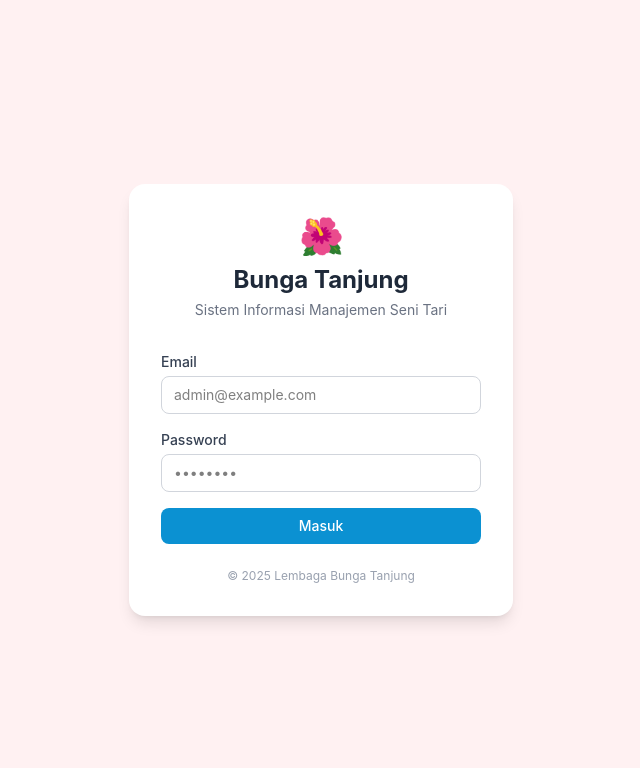
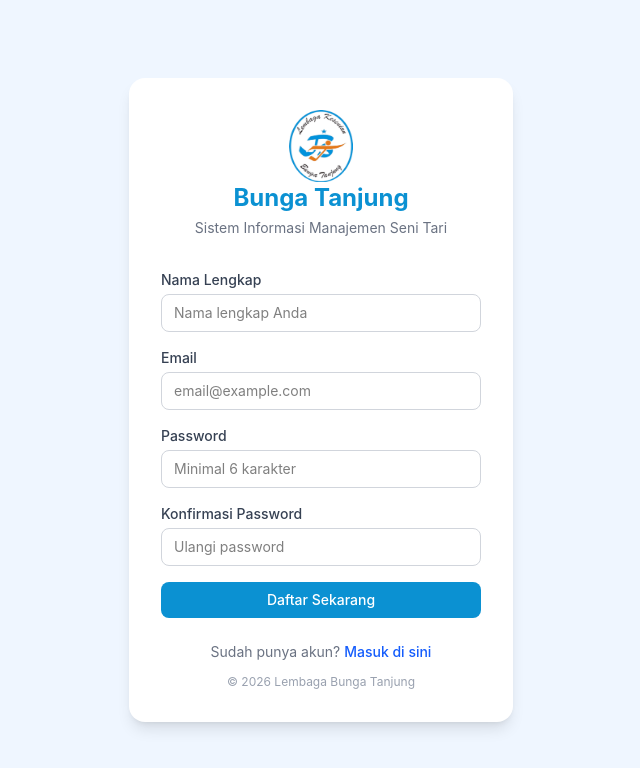
Before and after one commit to Raijan29/SistemBungaTanjung, a React (Vite) app: page /register in a window 1280 px wide. Before the commit this address led to /login. Shown: the top 768 px of the page, without its empty margins (319-959 px from the left). Built offline with nearby package versions, Linux system fonts and the light colour scheme.

Commit message:
perfectly

```diff
--- a/src/app.jsx
+++ b/src/app.jsx
@@ -10,6 +10,7 @@ import JadwalLatihan from "./pages/JadwalLatihan";
 import Kegiatan from "./pages/Kegiatan";
 import Absensi from "./pages/Absensi";
 import Login from "./pages/Login";
+import Register from "./pages/register";
 
 function PrivateRoute({ children, session }) {
   return session ? children : <Navigate to="/login" />;
@@ -43,6 +44,10 @@ export default function App() {
         element={session ? <Navigate to="/dashboard" /> : <Login />}
       />
       <Route
+        path="/register"
+        element={session ? <Navigate to="/dashboard" /> : <Register />}
+      />
+      <Route
         path="/*"
         element={
           <PrivateRoute session={session}>
--- a/src/pages/Anggota.jsx
+++ b/src/pages/Anggota.jsx
@@ -11,10 +11,14 @@ export default function Anggota() {
   const [loading, setLoading] = useState(false);
 
   const fetchData = async () => {
-    const { data: rows } = await supabase
+    const { data: rows, error } = await supabase
       .from("anggota")
       .select("*")
       .order("created_at", { ascending: false });
+
+    console.log("DATA:", rows);
+    console.log("ERROR:", error);
+
     setData(rows || []);
   };
 
--- a/src/pages/Login.jsx
+++ b/src/pages/Login.jsx
@@ -1,6 +1,7 @@
 import { useState } from "react";
 import { supabase } from "../lib/supabase";
 import { useNavigate } from "react-router-dom";
+import { Link } from "react-router-dom";
 
 export default function Login() {
   const [email, setEmail] = useState("");
@@ -28,11 +29,13 @@ export default function Login() {
   };
 
   return (
-    <div className="min-h-screen bg-rose-50 flex items-center justify-center px-4">
+    <div className="min-h-screen bg-blue-50 flex items-center justify-center px-4">
       <div className="bg-white rounded-2xl shadow-lg p-8 w-full max-w-sm">
         <div className="text-center mb-8">
-          <div className="text-4xl mb-2">🌺</div>
-          <h1 className="text-2xl font-bold text-gray-800">Bunga Tanjung</h1>
+          <img src="/logo.png" alt="Logo" className="mx-auto h-18 w-16" />
+          <h1 className="text-2xl font-bold " style={{ color: "#0b91d2" }}>
+            Bunga Tanjung
+          </h1>
           <p className="text-sm text-gray-500 mt-1">
             Sistem Informasi Manajemen Seni Tari
           </p>
@@ -80,9 +83,18 @@ export default function Login() {
             {loading ? "Masuk..." : "Masuk"}
           </button>
         </form>
+        <p className="text-center text-sm text-gray-500 mt-4">
+          Belum punya akun?{" "}
+          <Link
+            to="/register"
+            className="text-blue-600 hover:underline font-medium"
+          >
+            Daftar di sini
+          </Link>
+        </p>
 
         <p className="text-center text-xs text-gray-400 mt-6">
-          © 2025 Lembaga Bunga Tanjung
+          © 2026 Lembaga Bunga Tanjung
         </p>
       </div>
     </div>
--- a/src/pages/Pelatih.jsx
+++ b/src/pages/Pelatih.jsx
@@ -60,7 +60,6 @@ export default function Pelatih() {
 
   return (
     <div>
-      onClick={() => setShowModal(true)}
       <div className="flex justify-between items-center mb-6">
         <h1 className="text-2xl font-bold text-gray-800">Data Pelatih</h1>
         <button
--- /dev/null
+++ b/src/pages/register.jsx
@@ -0,0 +1,166 @@
+import { useState } from "react";
+import { supabase } from "../lib/supabase";
+import { useNavigate, Link } from "react-router-dom";
+
+export default function Register() {
+  const [form, setForm] = useState({
+    nama: "",
+    email: "",
+    password: "",
+    konfirmasi: "",
+  });
+  const [loading, setLoading] = useState(false);
+  const [error, setError] = useState("");
+  const [success, setSuccess] = useState(false);
+  const navigate = useNavigate();
+
+  const handleRegister = async (e) => {
+    e.preventDefault();
+    setError("");
+
+    if (form.password !== form.konfirmasi) {
+      setError("Password dan konfirmasi password tidak sama.");
+      return;
+    }
+    if (form.password.length < 6) {
+      setError("Password minimal 6 karakter.");
+      return;
+    }
+
+    setLoading(true);
+
+    const { error } = await supabase.auth.signUp({
+      email: form.email,
+      password: form.password,
+      options: {
+        data: { nama: form.nama },
+      },
+    });
+
+    if (error) {
+      setError(error.message);
+    } else {
+      setSuccess(true);
+      setTimeout(() => navigate("/login"), 3000);
+    }
+    setLoading(false);
+  };
+
+  if (success) {
+    return (
+      <div className="min-h-screen bg-rose-50 flex items-center justify-center px-4">
+        <div className="bg-white rounded-2xl shadow-lg p-8 w-full max-w-sm text-center">
+          <div className="text-5xl mb-4">✅</div>
+          <h2 className="text-xl font-bold text-gray-800 mb-2">
+            Registrasi Berhasil!
+          </h2>
+          <p className="text-sm text-gray-500 mb-1">
+            Akun Anda telah dibuat. Silakan cek email untuk konfirmasi.
+          </p>
+          <p className="text-xs text-gray-400 mt-4">
+            Mengalihkan ke halaman login...
+          </p>
+        </div>
+      </div>
+    );
+  }
+
+  return (
+    <div className="min-h-screen bg-blue-50 flex items-center justify-center px-4">
+      <div className="bg-white rounded-2xl shadow-lg p-8 w-full max-w-sm">
+        <div className="text-center mb-8">
+          <img src="/logo.png" alt="Logo" className="mx-auto h-18 w-16" />
+          <h1 className="text-2xl font-bold " style={{ color: "#0b91d2" }}>
+            Bunga Tanjung
+          </h1>
+          <p className="text-sm text-gray-500 mt-1">
+            Sistem Informasi Manajemen Seni Tari
+          </p>
+        </div>
+
+        {error && (
+          <div className="bg-red-50 border border-red-200 text-red-600 text-sm px-4 py-3 rounded-lg mb-4">
+            {error}
+          </div>
+        )}
+
+        <form onSubmit={handleRegister} className="space-y-4">
+          <div>
+            <label className="text-sm font-medium text-gray-700 block mb-1">
+              Nama Lengkap
+            </label>
+            <input
+              type="text"
+              value={form.nama}
+              onChange={(e) => setForm({ ...form, nama: e.target.value })}
+              required
+              placeholder="Nama lengkap Anda"
+              className="w-full border border-gray-300 rounded-lg px-3 py-2 text-sm focus:outline-none focus:ring-2 focus:ring-rose-400"
+            />
+          </div>
+          <div>
+            <label className="text-sm font-medium text-gray-700 block mb-1">
+              Email
+            </label>
+            <input
+              type="email"
+              value={form.email}
+              onChange={(e) => setForm({ ...form, email: e.target.value })}
+              required
+              placeholder="email@example.com"
+              className="w-full border border-gray-300 rounded-lg px-3 py-2 text-sm focus:outline-none focus:ring-2 focus:ring-rose-400"
+            />
+          </div>
+          <div>
+            <label className="text-sm font-medium text-gray-700 block mb-1">
+              Password
+            </label>
+            <input
+              type="password"
+              value={form.password}
+              onChange={(e) => setForm({ ...form, password: e.target.value })}
+              required
+              placeholder="Minimal 6 karakter"
+              className="w-full border border-gray-300 rounded-lg px-3 py-2 text-sm focus:outline-none focus:ring-2 focus:ring-rose-400"
+            />
+          </div>
+          <div>
+            <label className="text-sm font-medium text-gray-700 block mb-1">
+              Konfirmasi Password
+            </label>
+            <input
+              type="password"
+              value={form.konfirmasi}
+              onChange={(e) => setForm({ ...form, konfirmasi: e.target.value })}
+              required
+              placeholder="Ulangi password"
+              className="w-full border border-gray-300 rounded-lg px-3 py-2 text-sm focus:outline-none focus:ring-2 focus:ring-rose-400"
+            />
+          </div>
+          <button
+            type="submit"
+            disabled={loading}
+            className="w-full bg-rose-600 hover:bg-rose-700 text-white py-2 rounded-lg text-sm font-medium transition disabled:opacity-60"
+            style={{ backgroundColor: "#0b91d2" }}
+          >
+            {loading ? "Mendaftar..." : "Daftar Sekarang"}
+          </button>
+        </form>
+
+        <p className="text-center text-sm text-gray-500 mt-6">
+          Sudah punya akun?{" "}
+          <Link
+            to="/login"
+            className="text-blue-600 hover:underline font-medium"
+          >
+            Masuk di sini
+          </Link>
+        </p>
+
+        <p className="text-center text-xs text-gray-400 mt-3">
+          © 2026 Lembaga Bunga Tanjung
+        </p>
+      </div>
+    </div>
+  );
+}
```
Also changed, not shown: src/pages/JadwalLatihan.jsx (+74 -6 lines).
